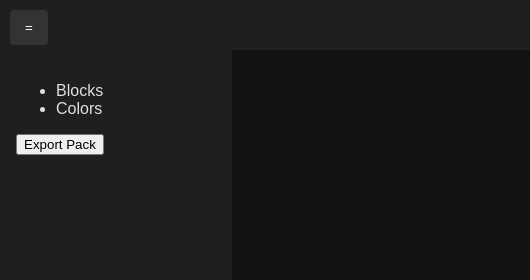
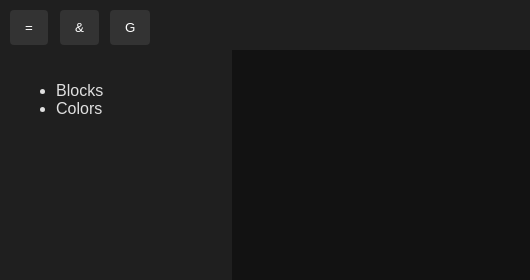
Before and after one commit to sculk-school/TPpicker, a plain HTML site: page public/index.html in a window 1280 px wide. Shown: the top 280 px of the page, 0-530 px from the left. Drawn offline with Linux system fonts and the light colour scheme.

Commit message:
aggiunta pulsante github e pulsante esporta

```diff
--- a/public/index.html
+++ b/public/index.html
@@ -16,14 +16,10 @@
         <!-- Categories populated dynamically -->
       </ul>
     </nav>
-    <button id="export-pack">Export Pack</button>
   </aside>
   <main class="grid-container">
     <!-- Widgets populated dynamically -->
   </main>
-  <footer>
-    <a href="https://github.com/sculk-school/TPpicker" target="_blank">GitHub</a>
-  </footer>
   <script src="main.js"></script>
 </body>
 </html>
--- a/public/main.js
+++ b/public/main.js
@@ -9,8 +9,32 @@ document.addEventListener('DOMContentLoaded', () => {
   toggleButton.className = 'sidebar-toggle';
   document.body.appendChild(toggleButton);
 
+  // Create export button
+  const exportButton = document.createElement('button');
+  exportButton.textContent = '&';
+  exportButton.className = 'export-button';
+  document.body.appendChild(exportButton);
+
+  // Create GitHub button
+  const githubButton = document.createElement('button');
+  githubButton.textContent = 'G';
+  githubButton.className = 'github-button';
+  githubButton.addEventListener('click', () => {
+    window.open('https://github.com/sculk-school/TPpicker', '_blank');
+  });
+  document.body.appendChild(githubButton);
+
+  // Position buttons
+  toggleButton.style.left = '10px';
+  exportButton.style.left = '60px';
+  githubButton.style.left = '110px';
+
   toggleButton.addEventListener('click', () => {
     sidebar.classList.toggle('hidden');
+  });
+
+  exportButton.addEventListener('click', () => {
+    alert('Export functionality coming soon!');
   });
 
   // Load widgets from widgets.json
--- a/public/style.css
+++ b/public/style.css
@@ -22,7 +22,7 @@ header {
   width: 200px;
   padding: 1rem;
   position: fixed;
-  top: 50px; /* Leave space for the "=" button */
+  top: 50px; /* Leave space for the "=", "&", and "G" buttons */
   height: calc(100% - 50px); /* Adjust height to account for the space */
   z-index: 1000;
   overflow-y: auto;
@@ -33,21 +33,32 @@ header {
   transform: translateX(-220px);
 }
 
-.sidebar-toggle {
+.sidebar-toggle, .export-button, .github-button {
   position: fixed;
   top: 10px;
-  left: 10px;
   background-color: #333;
   color: #fff;
   border: none;
   padding: 10px 15px;
   border-radius: 4px;
   cursor: pointer;
-  z-index: 1100; /* Ensure it appears above the sidebar */
+  z-index: 1000;
 }
 
-.sidebar-toggle:hover {
+.sidebar-toggle:hover, .export-button:hover, .github-button:hover {
   background-color: #444;
+}
+
+.sidebar-toggle {
+  left: 10px;
+}
+
+.export-button {
+  left: 60px;
+}
+
+.github-button {
+  left: 110px;
 }
 
 .grid-container {
```
